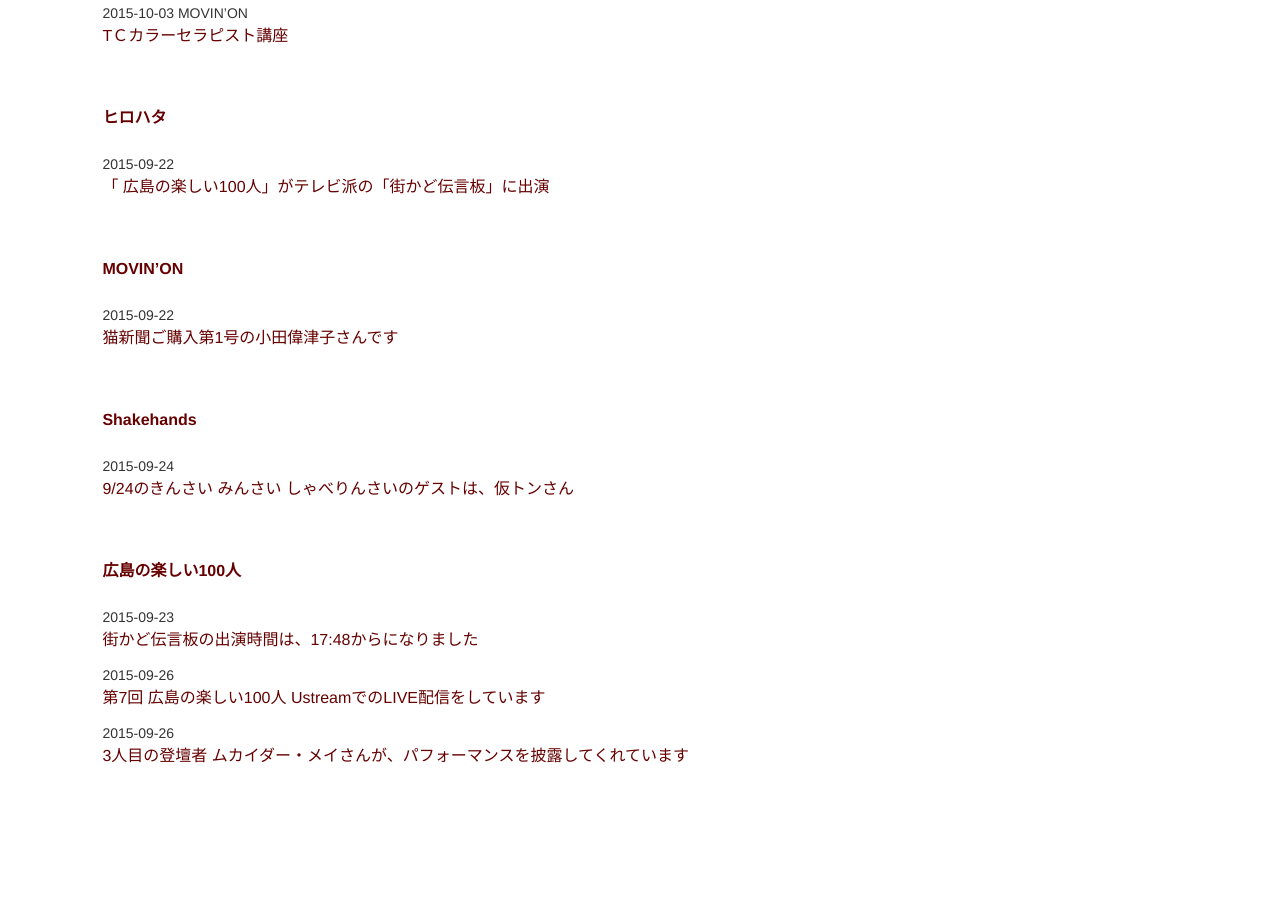
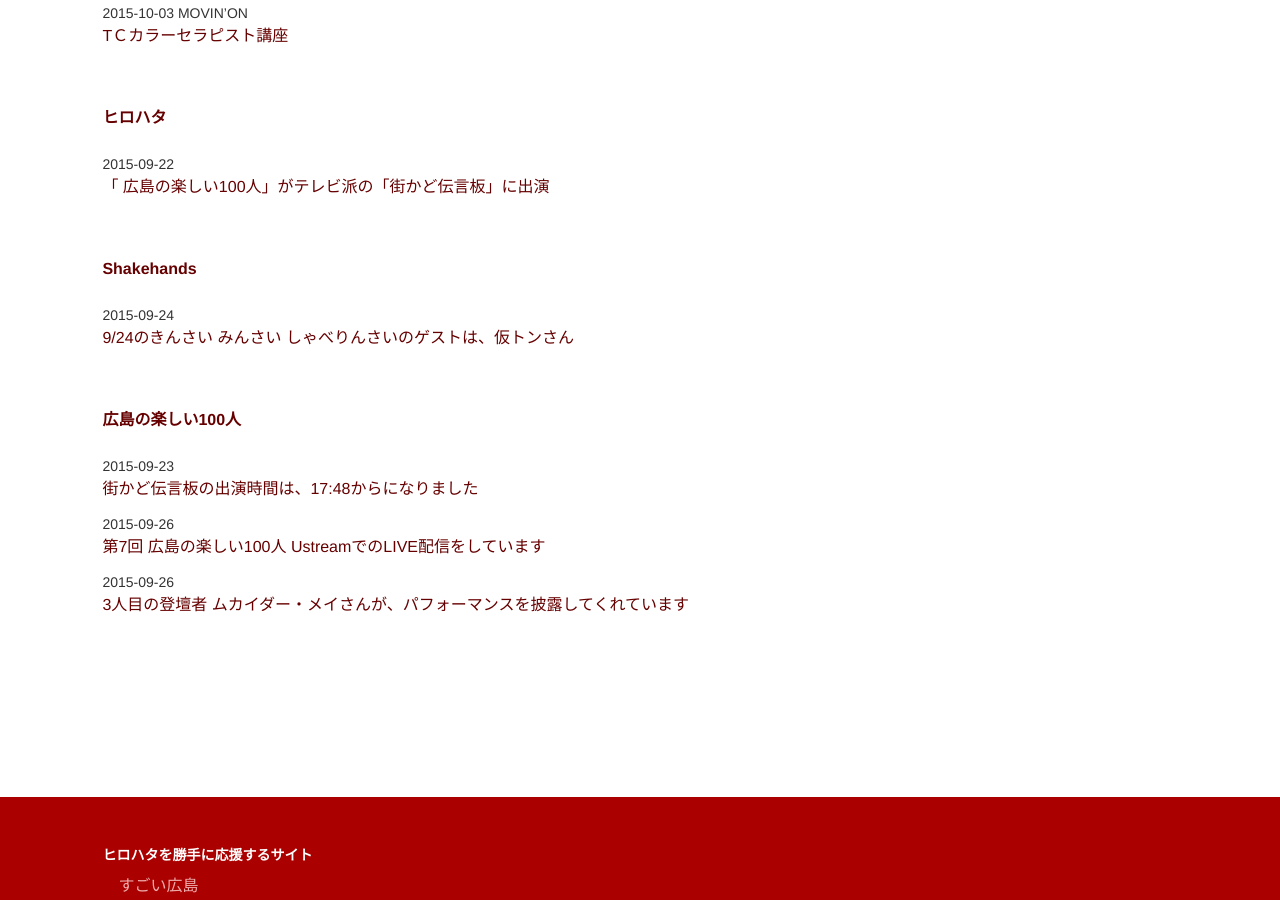
Before and after one commit to great-h/hirohata, a Jekyll site: the page built from _posts/2015-09-27-report.markdown, in a window 1280 px wide and 900 px high, scrolled down 346 px. Built offline with Jekyll 4.4.1, drawn with Linux system fonts in a browser that asks for light colours.

Commit message:
削除依頼

```diff
--- a/_posts/2015-09-27-report.markdown
+++ b/_posts/2015-09-27-report.markdown
@@ -14,12 +14,6 @@
 * 2015-09-22 [「 広島の楽しい100人」がテレビ派の「街かど伝言板」に出演](https://www.facebook.com/hirohatap/posts/890997337643729)
 
 
-# [MOVIN'ON](http://coworking-hiroshima.com/)
-
-
-* 2015-09-22 [猫新聞ご購入第1号の小田偉津子さんです](https://www.facebook.com/movinon.hiroshima/posts/1015645608456217)
-
-
 # [Shakehands](http://www.shakehands.jp/)
 
 * 2015-09-24 [9/24のきんさい みんさい しゃべりんさいのゲストは、仮トンさん](http://kmscast.com/blog/news/501)
```
